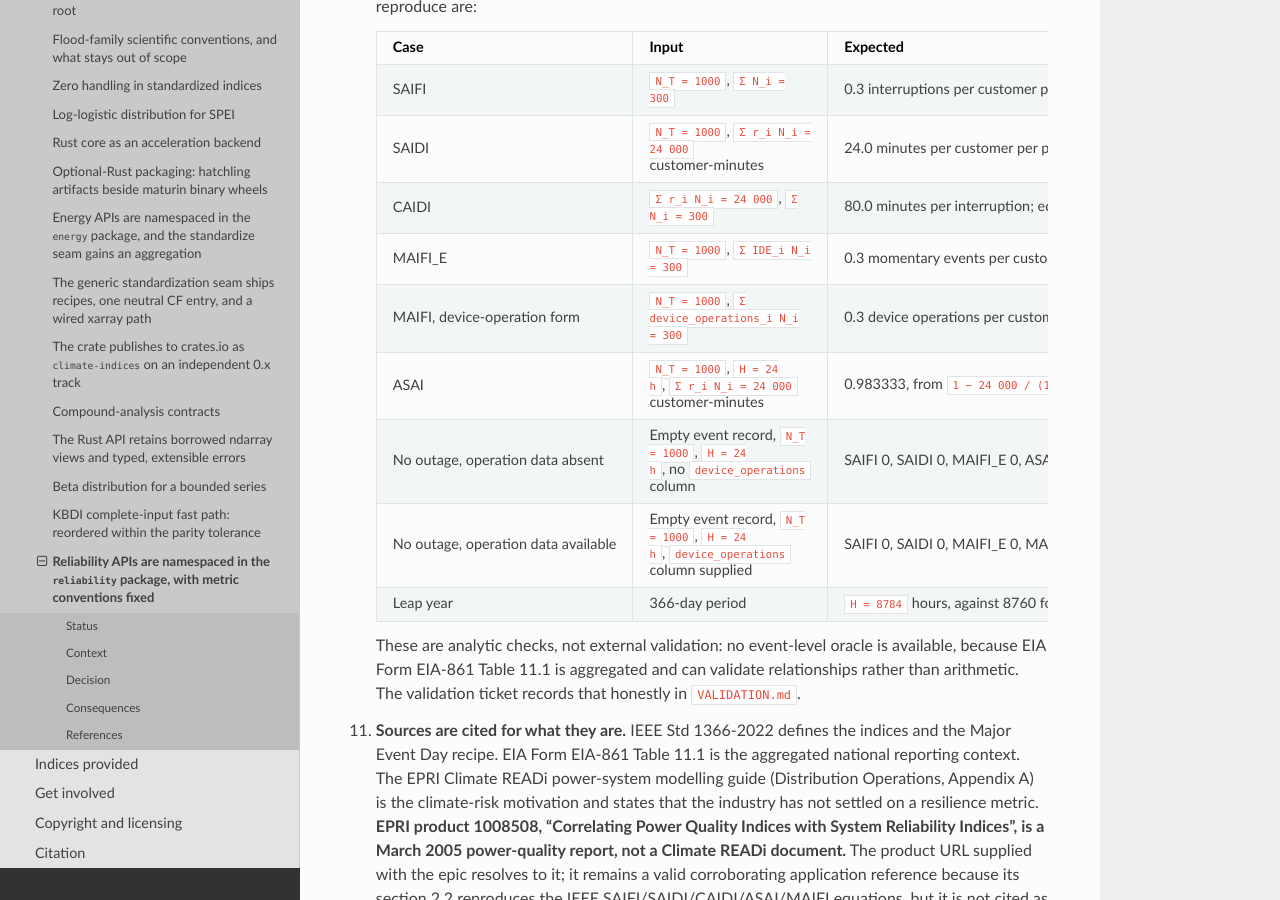
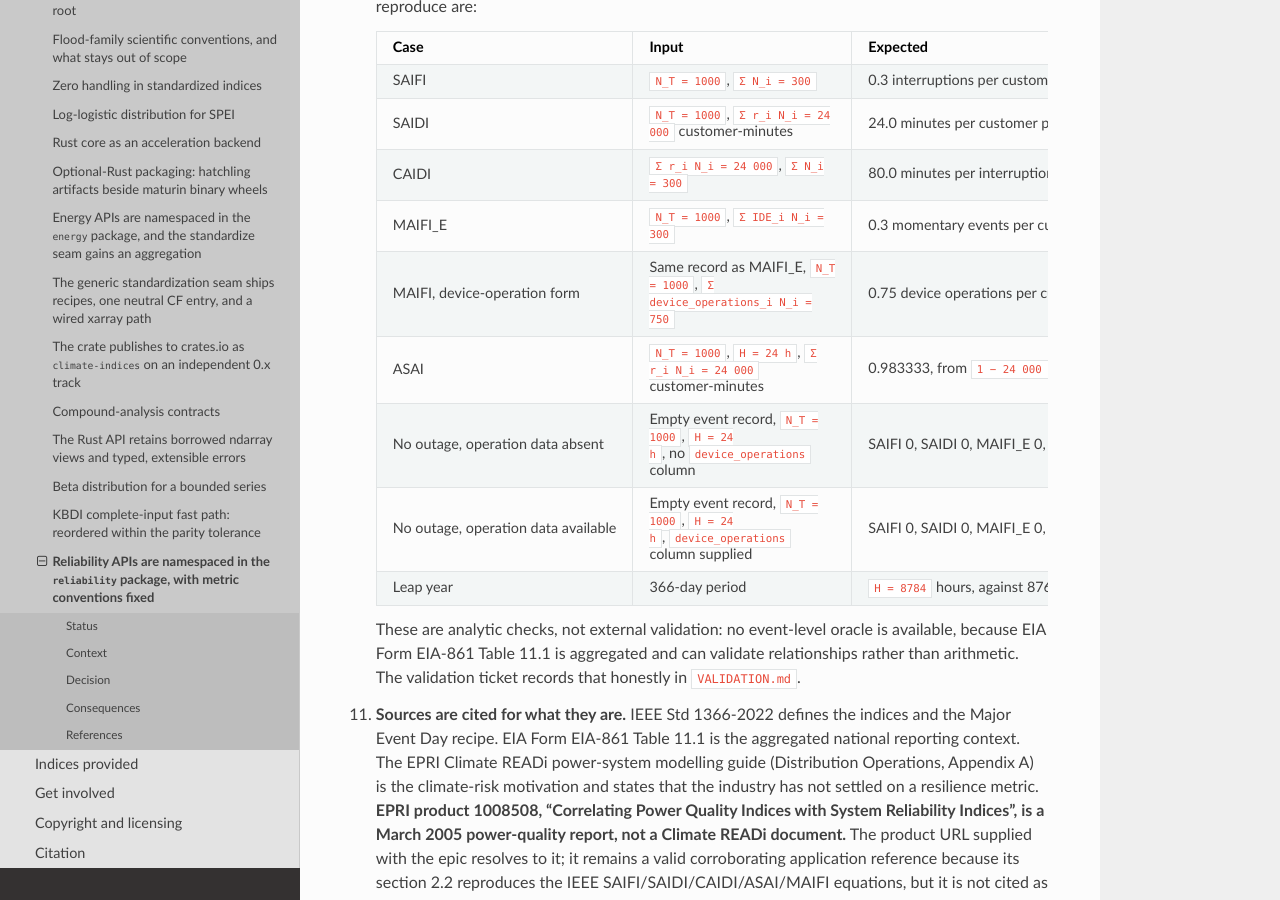
Before and after one commit to monocongo/climate_indices, a Sphinx documentation site: the page built from docs/adr/0026-reliability-module-api-and-conventions.md, in a window 1280 px wide and 900 px high, scrolled down 4223 px. Built offline with Sphinx 7.4.7 and the Read the Docs theme 3.1.0, drawn with Linux system fonts in a browser that asks for light colours.

Commit message:
docs(reliability): address review finding — make the device-operation MAIFI fixture distinct
Finding: PRRT_kwDOBZ3L8c6yfH87
Finding: PRRT_kwDOBZ3L8c6yfIht
Review-Anchor: https://github.com/monocongo/climate_indices/pull/1526#discussion_r4437640871
Review-Anchor: https://github.com/monocongo/climate_indices/pull/1526#discussion_r4437644584

```diff
--- a/docs/adr/0026-reliability-module-api-and-conventions.md
+++ b/docs/adr/0026-reliability-module-api-and-conventions.md
@@ -229,7 +229,7 @@ unreproducible claim of reproduction.
     | SAIDI | `N_T = 1000`, `Σ r_i N_i = 24 000` customer-minutes | 24.0 minutes per customer per period |
     | CAIDI | `Σ r_i N_i = 24 000`, `Σ N_i = 300` | 80.0 minutes per interruption; equals `SAIDI / SAIFI` |
     | MAIFI_E | `N_T = 1000`, `Σ IDE_i N_i = 300` | 0.3 momentary events per customer per period |
-    | MAIFI, device-operation form | `N_T = 1000`, `Σ device_operations_i N_i = 300` | 0.3 device operations per customer per period |
+    | MAIFI, device-operation form | Same record as MAIFI_E, `N_T = 1000`, `Σ device_operations_i N_i = 750` | 0.75 device operations per customer per period; differs from MAIFI_E 0.3 on the same record |
     | ASAI | `N_T = 1000`, `H = 24 h`, `Σ r_i N_i = 24 000` customer-minutes | 0.983333, from `1 − 24 000 / (1000 · 24 · 60)` |
     | No outage, operation data absent | Empty event record, `N_T = 1000`, `H = 24 h`, no `device_operations` column | SAIFI 0, SAIDI 0, MAIFI_E 0, ASAI 1.0; CAIDI undefined (0/0); MAIFI undefined because operation data is absent. The result names both undefined metrics and emits at most one warning. |
     | No outage, operation data available | Empty event record, `N_T = 1000`, `H = 24 h`, `device_operations` column supplied | SAIFI 0, SAIDI 0, MAIFI_E 0, MAIFI 0, ASAI 1.0; only CAIDI is undefined (0/0). The result names it and emits at most one warning. |
```
